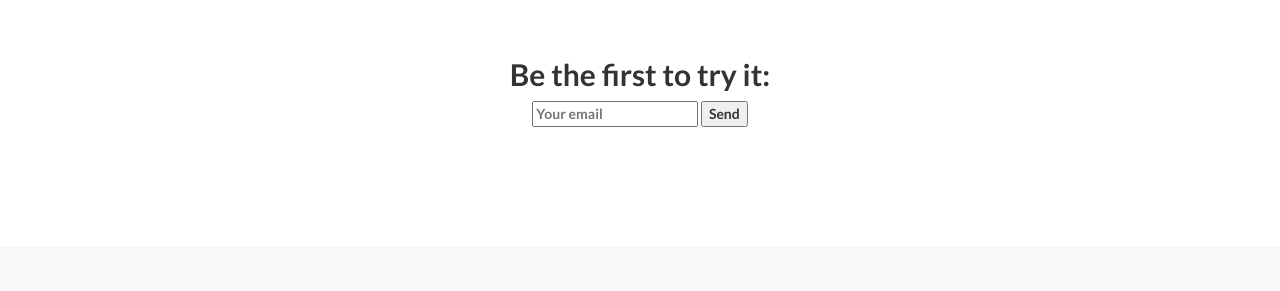
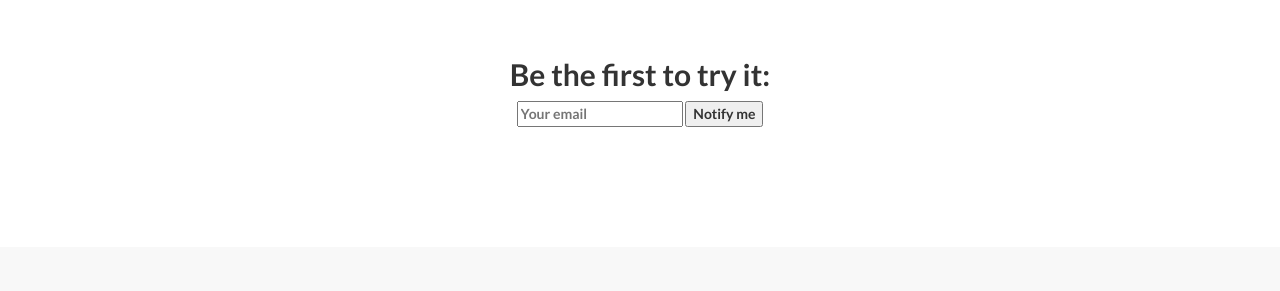
Before and after one commit to andronebula/andronebula.github.io, a Jekyll site: the page built from index.html, in a window 1280 px wide. Shown: the part 723-1014 px from the top of the page. Built offline with Jekyll 4.4.1, drawn with Linux system fonts in a browser that asks for light colours.

Commit message:
Changed the label of the submit button

```diff
--- a/_includes/about.html
+++ b/_includes/about.html
@@ -9,7 +9,7 @@
       <input type="email" name="_replyto" placeholder="Your email"/>
       <input type="hidden" name="_next" value="http://tunnll.com" />
 <input type="hidden" name="_subject" value="New Tunnll signup" />
-    <input type="submit" value="Send">
+    <input type="submit" value="Notify me">
 </form>
               <br/><br/>
               <br/><br/>
```
